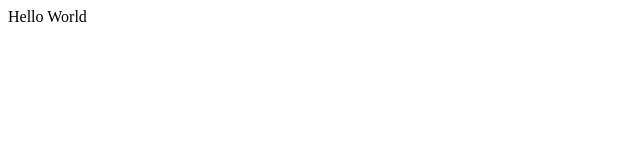
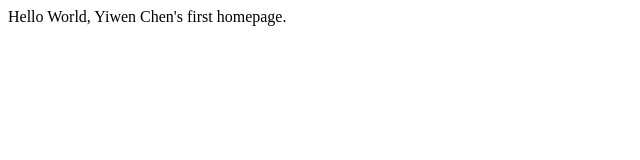
Before and after one commit to YiwenChen818/YiwenChen818, a plain HTML site: page index.html in a window 1280 px wide. Shown: the whole page, without its empty margins (0-640 px from the left). Drawn offline with Linux system fonts and the light colour scheme.

Commit message:
Create index page

```diff
--- a/index.html
+++ b/index.html
@@ -3,17 +3,11 @@
 <head>
     <meta charset="UTF-8">
     <meta name="viewport" content="width=device-width, initial-scale=1.0">
-    <title>Yiwen Chen Homepage</title>
+    <title>Yiwen Chen's Home page</title>
 </head>
 <body>
-   Hello World
 
-
-
-
-
-
-
+Hello World, Yiwen Chen's first homepage.
 
 
 
```
